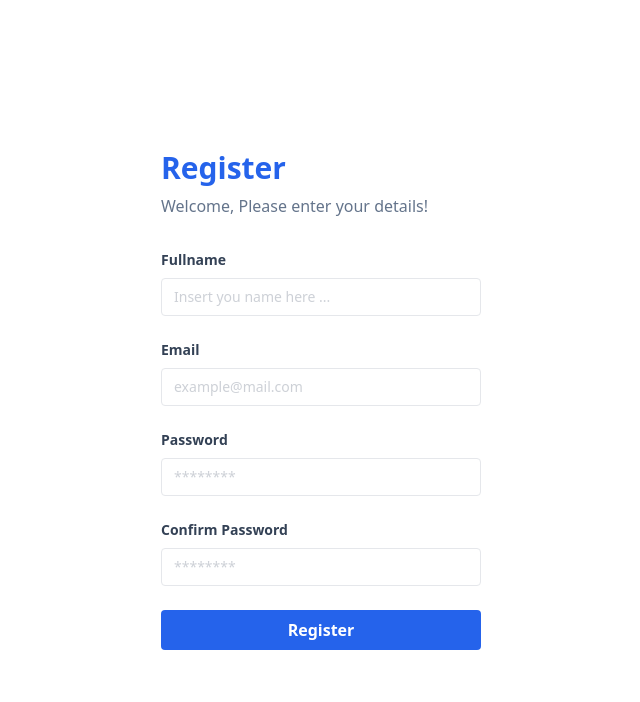
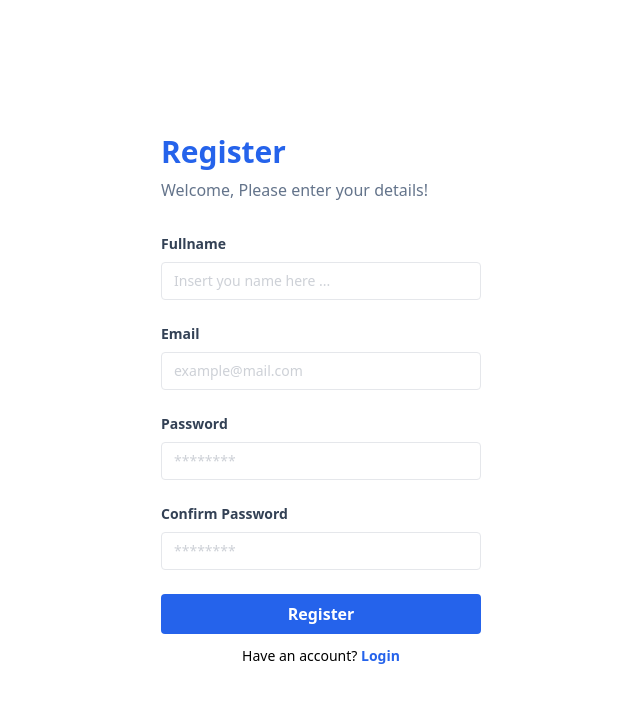
Before and after one commit to rifrifai/react-tailwind-studio, a React (Vite) app: page /register in a window 1280 px wide. Shown: the top 702 px of the page, without its empty margins (319-959 px from the left). Built offline with nearby package versions, Linux system fonts and the light colour scheme.

Commit message:
react router dom final

```diff
--- a/src/components/elements/input/Input.jsx
+++ b/src/components/elements/input/Input.jsx
@@ -7,6 +7,7 @@
         className="text-sm border rounded w-full py-2 px-3 text-slate-700 placeholder:opacity-50"
         placeholder={placeholder}
         name={name}
+        id={name}
       />
     </>
   );
--- a/src/pages/login.jsx
+++ b/src/pages/login.jsx
@@ -9,6 +9,7 @@
         <FormLogin />
         <p className="text-sm mt-3 text-center">
           Don&apos;t have an account? {""}
+          {/* Link to di namakan client side routing */}
           <Link to="/register" className="font-bold text-blue-600">
             Sign up
           </Link>
--- a/src/pages/register.jsx
+++ b/src/pages/register.jsx
@@ -1,3 +1,4 @@
+import { Link } from "react-router-dom";
 import FormRegister from "../components/fragments/FormRegister";
 import AuthLayouts from "../components/layouts/AuthLayouts";
 
@@ -6,6 +7,12 @@
     <>
       <AuthLayouts title="Register">
         <FormRegister />
+        <p className="text-sm mt-3 text-center">
+          Have an account? {""}
+          <Link to="/login" className="font-bold text-blue-600">
+            Login
+          </Link>
+        </p>
       </AuthLayouts>
     </>
   );
```
